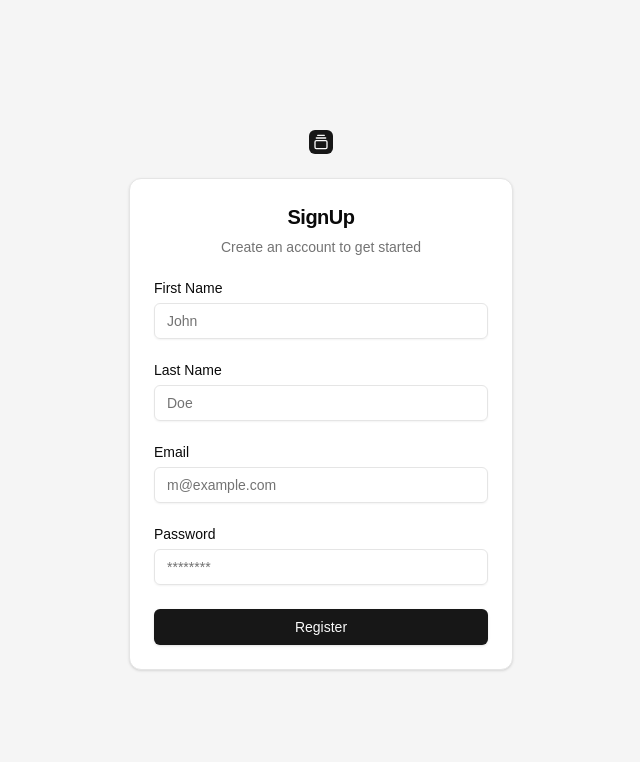
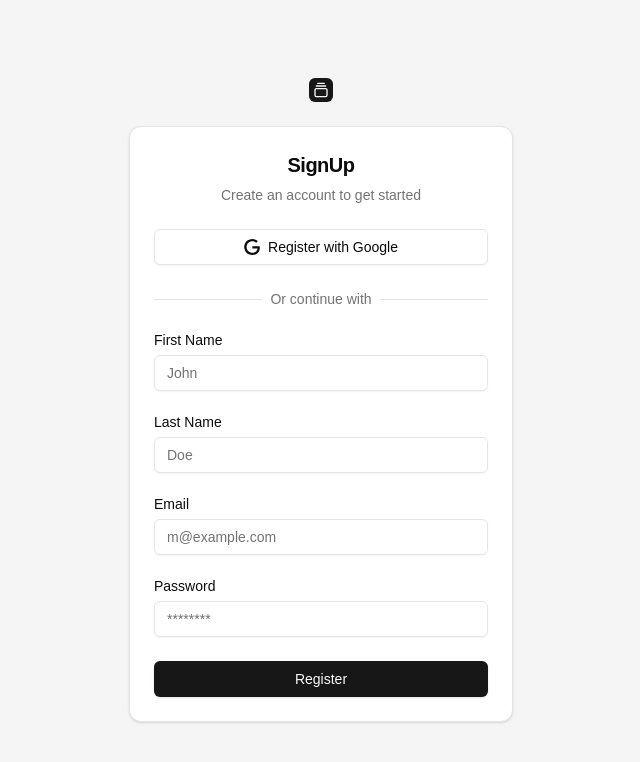
Before and after one commit to PikkMoune71/dashboard, a Next.js app: page /register in a window 1280 px wide. Shown: the top 762 px of the page, without its empty margins (319-959 px from the left). Built offline with nearby package versions, Linux system fonts and the light colour scheme; no server answers.

Commit message:
feat: add google connection

```diff
--- a/src/components/login-form.tsx
+++ b/src/components/login-form.tsx
@@ -1,4 +1,5 @@
 "use client";
+
 import { cn } from "@/lib/utils";
 import { Button } from "@/components/ui/button";
 import {
@@ -11,7 +12,10 @@
 import { Input } from "@/components/ui/input";
 import { Label } from "@/components/ui/label";
 import { useState } from "react";
-import { useSignInWithEmailAndPassword } from "react-firebase-hooks/auth";
+import {
+  useSignInWithEmailAndPassword,
+  useSignInWithGoogle,
+} from "react-firebase-hooks/auth";
 import { auth } from "@/app/firebase/config";
 import { useRouter } from "next/navigation";
 
@@ -19,37 +23,50 @@
   className,
   ...props
 }: React.ComponentPropsWithoutRef<"div">) {
-  const [email, setEmail] = useState<string>("");
-  const [password, setPassword] = useState<string>("");
-  const [signInWithEmailAndPassword] = useSignInWithEmailAndPassword(auth);
+  const [email, setEmail] = useState("");
+  const [password, setPassword] = useState("");
+  const [signInWithEmailAndPassword, , loading, error] =
+    useSignInWithEmailAndPassword(auth);
+  const [signInWithGoogle] = useSignInWithGoogle(auth);
   const router = useRouter();
 
   const handleLogin = async (e: React.FormEvent<HTMLFormElement>) => {
     e.preventDefault();
     try {
-      await signInWithEmailAndPassword(email, password);
-      setEmail("");
-      setPassword("");
-
-      if (auth.currentUser) {
+      const userCredential = await signInWithEmailAndPassword(email, password);
+      if (userCredential) {
         router.push("/dashboard");
       }
     } catch (error) {
-      console.error(error);
+      console.error("Login failed", error);
     }
   };
+
+  const handleGoogleLogin = async () => {
+    try {
+      const userCredential = await signInWithGoogle();
+      if (userCredential) {
+        router.push("/dashboard");
+      }
+    } catch (error) {
+      console.error("Google login failed", error);
+    }
+  };
+
   return (
     <div className={cn("flex flex-col gap-6", className)} {...props}>
       <Card>
         <CardHeader className="text-center">
           <CardTitle className="text-xl">Login</CardTitle>
-          <CardDescription>Login with your Google account</CardDescription>
+          <CardDescription>Login with your account</CardDescription>
         </CardHeader>
         <CardContent>
-          <form onSubmit={handleLogin}>
-            <div className="grid gap-6">
-              <div className="flex flex-col gap-4">
-                <Button variant="outline" className="w-full">
+          <form onSubmit={handleLogin} className="space-y-6">
+            <Button
+              variant="outline"
+              className="w-full"
+              onClick={handleGoogleLogin}
+            >
               <svg xmlns="http://www.w3.org/2000/svg" viewBox="0 0 24 24">
                 <path
                   d="M12.48 10.92v3.28h7.84c-.24 1.84-.853 3.187-1.787 4.133-1.147 1.147-2.933 2.4-6.053 2.4-4.827 0-8.6-3.893-8.6-8.72s3.773-8.72 8.6-8.72c2.6 0 4.507 1.027 5.907 2.347l2.307-2.307C18.747 1.44 16.133 0 12.48 0 5.867 0 .307 5.387.307 12s5.56 12 12.173 12c3.573 0 6.267-1.173 8.373-3.36 2.16-2.16 2.84-5.213 2.84-7.667 0-.76-.053-1.467-.173-2.053H12.48z"
@@ -58,60 +75,42 @@
               </svg>
               Login with Google
             </Button>
-              </div>
             <div className="relative text-center text-sm after:absolute after:inset-0 after:top-1/2 after:z-0 after:flex after:items-center after:border-t after:border-border">
               <span className="relative z-10 bg-background px-2 text-muted-foreground">
                 Or continue with
               </span>
             </div>
-              <div className="grid gap-6">
-                <div className="grid gap-2">
+            <div className="space-y-4">
+              <div>
                 <Label htmlFor="email">Email</Label>
                 <Input
                   id="email"
                   type="email"
                   value={email}
                   onChange={(e) => setEmail(e.target.value)}
-                    placeholder="m@example.com"
+                  placeholder="email@gmail.com"
                   required
                 />
               </div>
-                <div className="grid gap-2">
-                  <div className="flex items-center">
+              <div>
                 <Label htmlFor="password">Password</Label>
-                    <a
-                      href="#"
-                      className="ml-auto text-sm underline-offset-4 hover:underline"
-                    >
-                      Forgot your password?
-                    </a>
-                  </div>
                 <Input
                   id="password"
                   type="password"
                   value={password}
                   onChange={(e) => setPassword(e.target.value)}
+                  placeholder="********"
                   required
                 />
               </div>
-                <Button type="submit" className="w-full">
-                  Login
+              {error && <p className="text-red-500 text-sm">{error.message}</p>}
+              <Button type="submit" className="w-full" disabled={loading}>
+                {loading ? "Logging in..." : "Login"}
               </Button>
-              </div>
-              <div className="text-center text-sm">
-                Don&apos;t have an account?{" "}
-                <a href="/register" className="underline underline-offset-4">
-                  Sign up
-                </a>
-              </div>
             </div>
           </form>
         </CardContent>
       </Card>
-      <div className="text-balance text-center text-xs text-muted-foreground [&_a]:underline [&_a]:underline-offset-4 [&_a]:hover:text-primary  ">
-        By clicking continue, you agree to our <a href="#">Terms of Service</a>{" "}
-        and <a href="#">Privacy Policy</a>.
-      </div>
     </div>
   );
 }
--- a/src/components/register-form.tsx
+++ b/src/components/register-form.tsx
@@ -11,7 +11,10 @@
 import { Input } from "@/components/ui/input";
 import { Label } from "@/components/ui/label";
 import { useState } from "react";
-import { useCreateUserWithEmailAndPassword } from "react-firebase-hooks/auth";
+import {
+  useCreateUserWithEmailAndPassword,
+  useSignInWithGoogle,
+} from "react-firebase-hooks/auth";
 import { auth } from "@/app/firebase/config";
 import { db } from "@/app/firebase/config";
 import { doc, setDoc } from "firebase/firestore";
@@ -30,6 +33,8 @@
 
   const [createUserWithEmailAndPassword] =
     useCreateUserWithEmailAndPassword(auth);
+  const [signInWithGoogle, googleUser, googleLoading] =
+    useSignInWithGoogle(auth);
 
   const handleSignUp = async (e: React.FormEvent<HTMLFormElement>) => {
     e.preventDefault();
@@ -65,6 +70,27 @@
     }
   };
 
+  const handleGoogleSignUp = async () => {
+    try {
+      const result = await signInWithGoogle();
+      if (result && result.user) {
+        const user = result.user;
+
+        await setDoc(doc(db, "users", user.uid), {
+          firstName: user.displayName?.split(" ")[0] || "",
+          lastName: user.displayName?.split(" ")[1] || "",
+          email: user.email,
+          avatar: user.photoURL || "",
+          uid: user.uid,
+          createdAt: new Date(),
+        });
+
+        router.push("/dashboard");
+      }
+    } catch (error) {
+      console.error("Erreur lors de l'authentification Google :", error);
+    }
+  };
   return (
     <div className={cn("flex flex-col gap-6", className)} {...props}>
       <Card>
@@ -75,6 +101,29 @@
         <CardContent>
           <form onSubmit={handleSignUp}>
             <div className="grid gap-6">
+              <div className="flex flex-col gap-4">
+                <Button
+                  variant="outline"
+                  className="w-full"
+                  onClick={handleGoogleSignUp}
+                  disabled={googleLoading}
+                >
+                  <svg xmlns="http://www.w3.org/2000/svg" viewBox="0 0 24 24">
+                    <path
+                      d="M12.48 10.92v3.28h7.84c-.24 1.84-.853 3.187-1.787 4.133-1.147 1.147-2.933 2.4-6.053 2.4-4.827 0-8.6-3.893-8.6-8.72s3.773-8.72 8.6-8.72c2.6 0 4.507 1.027 5.907 2.347l2.307-2.307C18.747 1.44 16.133 0 12.48 0 5.867 0 .307 5.387.307 12s5.56 12 12.173 12c3.573 0 6.267-1.173 8.373-3.36 2.16-2.16 2.84-5.213 2.84-7.667 0-.76-.053-1.467-.173-2.053H12.48z"
+                      fill="currentColor"
+                    />
+                  </svg>
+                  {googleLoading
+                    ? "Signing in with Google..."
+                    : "Register with Google"}
+                </Button>
+              </div>
+              <div className="relative text-center text-sm after:absolute after:inset-0 after:top-1/2 after:z-0 after:flex after:items-center after:border-t after:border-border">
+                <span className="relative z-10 bg-background px-2 text-muted-foreground">
+                  Or continue with
+                </span>
+              </div>
               <div className="grid gap-2">
                 <Label htmlFor="firstName">First Name</Label>
                 <Input
```
Lines whose indentation alone changed are shown as unchanged.
